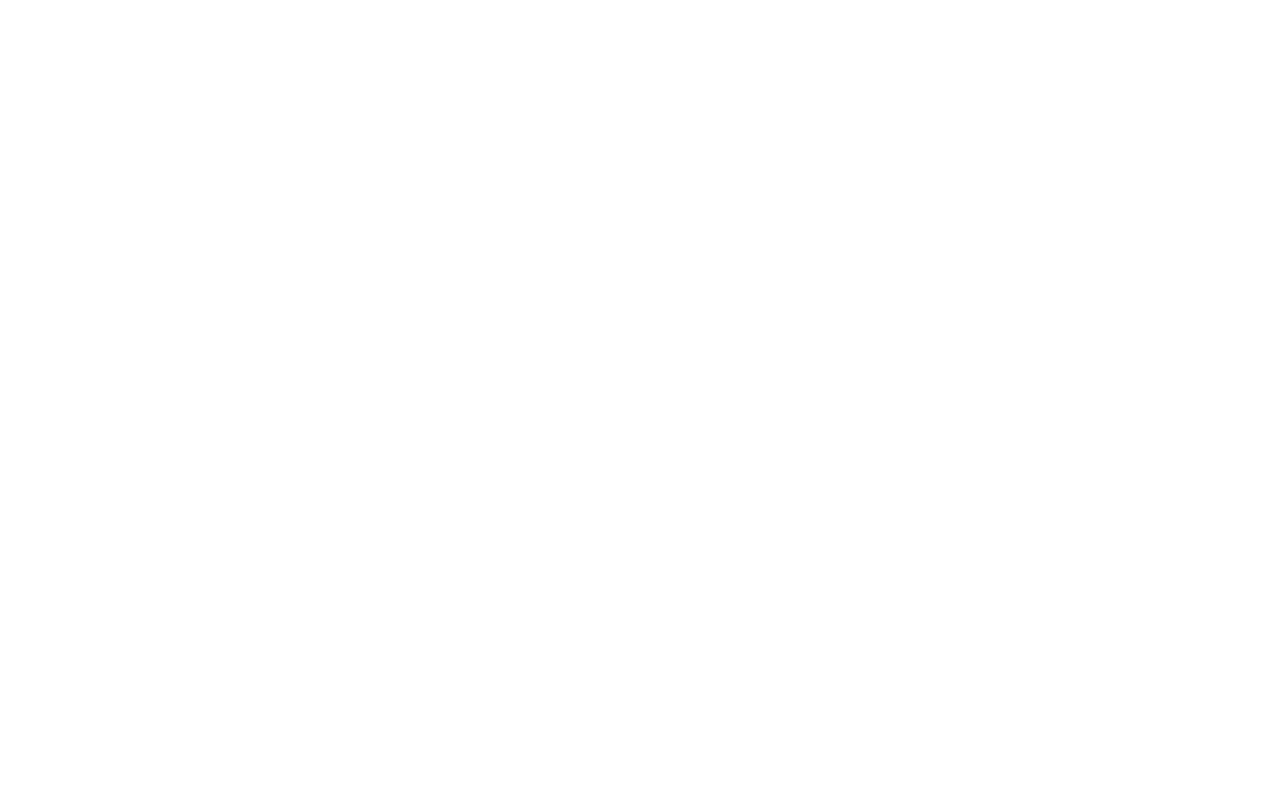
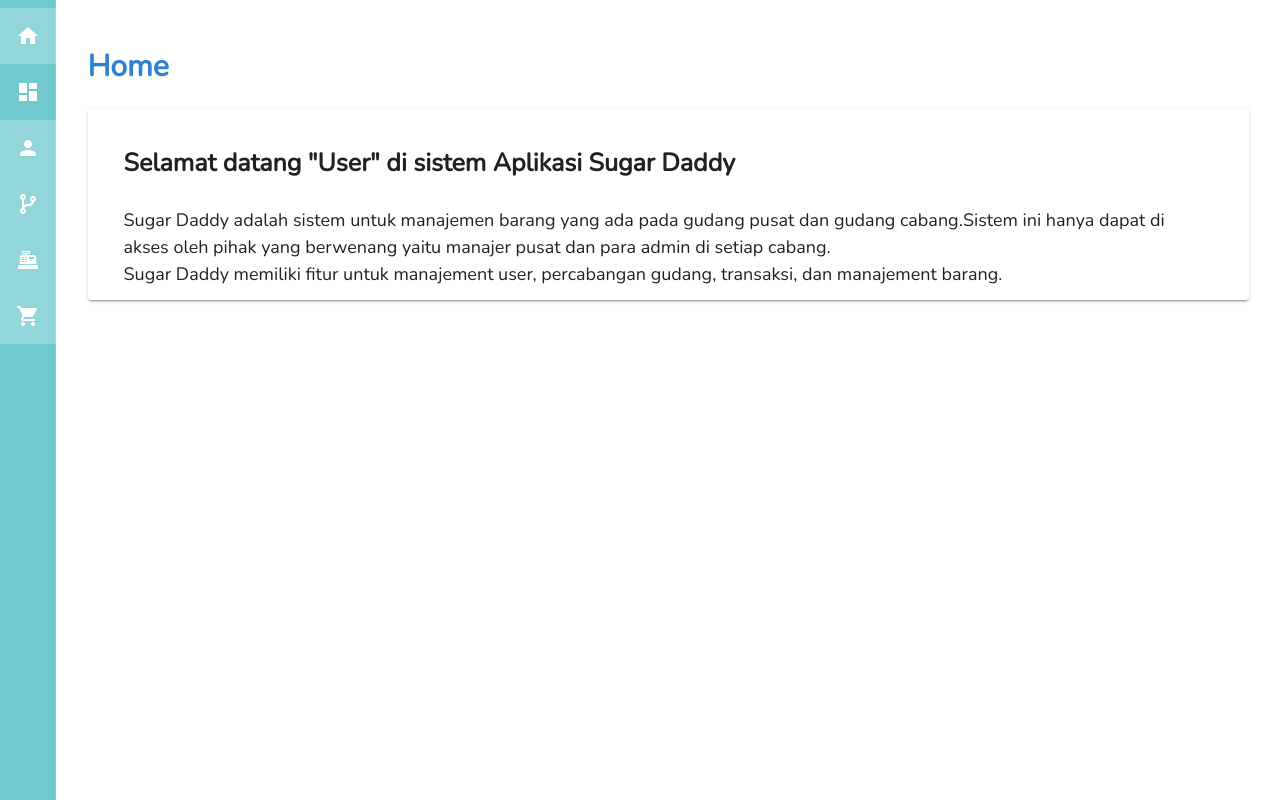
Before and after one commit to SugarDaddyz/frontend_PAT, a Vue app: page /home in a window 1280 px wide. Built offline with nearby package versions, Linux system fonts and the light colour scheme.

Commit message:
Add Dashboard,Home  💃🏼

```diff
--- a/src/App.vue
+++ b/src/App.vue
@@ -1,8 +1,6 @@
 <template>
   <v-app>
-    <v-main>
       <router-view/>
-    </v-main>
   </v-app>
 </template>
 
--- /dev/null
+++ b/src/components/Drawer.vue
@@ -0,0 +1,61 @@
+<template>
+  <div>
+    <!-- <v-app-bar color="#71C9CE" dense app dark>
+      <v-app-bar-nav-icon @click="drawer = !drawer"></v-app-bar-nav-icon>
+    </v-app-bar> -->
+    <v-navigation-drawer v-model="drawer" app dark color="#71C9CE" mini-variant>
+      <v-list>
+        <v-list-item
+          v-for="menu in menus"
+          :key="menu.tooltip"
+          link
+          :to="{ name: menu.to }"
+        >
+          <!-- Menu Navigation -->
+          <v-list-item-icon>
+            <v-tooltip right>
+              <template v-slot:activator="{ on, attrs }">
+                <v-icon v-bind="attrs" v-on="on">{{ menu.icon }}</v-icon>
+              </template>
+              <span>{{ menu.tooltip }}</span>
+            </v-tooltip>
+          </v-list-item-icon>
+          <v-list-item-content>
+            <v-list-item-title>{{ menu.title }}</v-list-item-title>
+          </v-list-item-content>
+        </v-list-item>
+      </v-list>
+    </v-navigation-drawer>
+  </div>
+</template>
+
+<script>
+export default {
+  data: () => ({
+    menus: [
+      { icon: "mdi-home", title: "Home", tooltip: "Home", to: "Home" },
+      {
+        icon: "mdi-view-dashboard",
+        title: "Dashboard",
+        tooltip: "Dashboard",
+        to: "Dashboard",
+      },
+      {
+        icon: "mdi-account",
+        title: "User Management",
+        tooltip: "User Management",
+      },
+      { icon: "mdi-source-branch", title: "Cabang", tooltip: "Cabang" },
+      {
+        icon: "mdi-cash-register",
+        title: "Transaksi",
+        tooltip: "Transaksi",
+        to: "",
+      },
+      { icon: "mdi-cart", title: "Product", tooltip: "Product" },
+    ],
+    // mini: true,
+   drawer: true,
+  }),
+};
+</script>
--- a/src/router/index.js
+++ b/src/router/index.js
@@ -1,28 +1,52 @@
 import Vue from 'vue'
 import VueRouter from 'vue-router'
 import Home from '../views/Home.vue'
+import Login from '../views/Validasi/Login.vue'
+import Layout from '../views/Layout.vue'
 
 Vue.use(VueRouter)
 
-const routes = [
-  {
-    path: '/test',
-    name: 'Home',
-    component: Home
-  },
-  {
+const routes = [{
     path: '/about',
     name: 'About',
     // route level code-splitting
     // this generates a separate chunk (about.[hash].js) for this route
     // which is lazy-loaded when the route is visited.
-    component: () => import(/* webpackChunkName: "about" */ '../views/About.vue')
+    component: () => import( /* webpackChunkName: "about" */ '../views/About.vue')
   },
-    {
+
+  {
     path: '/login',
     name: 'Login',
-    component: () => import('../views/Validasi/Login.vue')
-  }
+    component: Login,
+    meta: {
+      title: 'Login',
+    },
+  },
+
+  {
+    path: '/',
+    name: 'Layout',
+    component: Layout,
+    children: [{
+        path: 'dashboard',
+        name: 'Dashboard',
+        component: () => import('../views/Apps/Dashboard.vue'),
+        meta: {
+          title: 'Dashboard',
+        },
+      },
+      {
+        path: 'home',
+        name: 'Home',
+        component: Home,
+        meta: {
+          title: 'Home',
+        },
+      },
+    ]
+  },
+
 ]
 
 const router = new VueRouter({
@@ -31,4 +55,9 @@
   routes
 })
 
+router.beforeEach((to, from, next) => {
+  document.title = `${to.meta.title}`;
+  next();
+});
+
 export default router
--- /dev/null
+++ b/src/views/Apps/Dashboard.vue
@@ -0,0 +1,86 @@
+<template>
+  <v-container>
+    <div class="my-8 title-text">Dashboard</div>
+    <v-row>
+      <!-- Users -->
+      <v-col cols="12" sm="6" md="3" v-for="info in infos" :key="info.title">
+        <v-card class="ma-2">
+          <v-row class="px-9 text-center">
+            <v-col cols="12">
+              <div
+                class="text-center pt-6 card-text"
+                :style="{ color: info.color }"
+              >
+                {{ info.title }}
+              </div>
+            </v-col>
+            <v-col cols="12">
+              <div class="content-text">
+                <v-icon x-large :color="info.color">{{ info.icon }}</v-icon>
+              </div>
+            </v-col>
+            <v-col cols="12">
+              <div class="content-text pb-6" :style="{ color: info.color }">
+                {{ info.number }}
+              </div>
+            </v-col>
+          </v-row>
+        </v-card>
+      </v-col>
+    </v-row>
+  </v-container>
+</template>
+
+<script>
+export default {
+  data: () => ({
+    infos: [
+      {
+        title: "Users",
+        icon: "mdi-account",
+        number: "20",
+        color: "#3182ce",
+      },
+      {
+        title: "Cabang",
+        icon: "mdi-source-branch",
+        number: "8",
+        color: "#C76049",
+      },
+      {
+        title: "Transaksi",
+        icon: "mdi-cash-register",
+        number: "213",
+        color: "#49C77B",
+      },
+      {
+        title: "Product",
+        icon: "mdi-cart",
+        number: "1000",
+        color: "#8049C7",
+      },
+    ],
+  }),
+};
+</script>
+
+<style scoped>
+.title-text {
+  color: #3182ce;
+  font-weight: bold;
+  font-size: 30px;
+  font-family: "Nunito", sans-serif;
+}
+
+.card-text {
+  font-weight: bold;
+  font-size: 20px;
+  font-family: "Nunito", sans-serif;
+}
+
+.content-text {
+  font-weight: bold;
+  font-size: 30px;
+  font-family: "Nunito", sans-serif;
+}
+</style>
--- a/src/views/Home.vue
+++ b/src/views/Home.vue
@@ -1,15 +1,53 @@
 <template>
-  <hello-world />
+  <v-container>
+    <div class="my-8 title-text">Home</div>
+    <v-row>
+      <!-- Users -->
+      <v-col cols="12">
+        <v-card>
+          <v-row class="px-9">
+            <v-col cols="12">
+              <div class="pt-6 card-text">
+                Selamat datang "User" di sistem Aplikasi Sugar Daddy
+              </div>
+            </v-col>
+            <v-col cols="12">
+              <div class="content-text">
+                Sugar Daddy adalah sistem untuk manajemen barang yang ada pada
+                gudang pusat dan gudang cabang.Sistem ini hanya dapat di akses
+                oleh pihak yang berwenang yaitu manajer pusat dan para admin di
+                setiap cabang.
+              </div>
+
+              <div class="content-text">
+                Sugar Daddy memiliki fitur untuk manajement user, percabangan
+                gudang, transaksi, dan manajement barang.
+              </div>
+            </v-col>
+          </v-row>
+        </v-card>
+      </v-col>
+    </v-row>
+  </v-container>
 </template>
 
-<script>
-  import HelloWorld from '../components/HelloWorld'
+<style scoped>
+.title-text {
+  color: #3182ce;
+  font-weight: bold;
+  font-size: 30px;
+  font-family: "Nunito", sans-serif;
+}
 
-  export default {
-    name: 'Home',
+.card-text {
+  font-weight: bold;
+  font-size: 25px;
+  font-family: "Nunito", sans-serif;
+}
 
-    components: {
-      HelloWorld,
-    },
-  }
-</script>
+.content-text {
+  font-weight: medium;
+  font-size: 18px;
+  font-family: "Nunito", sans-serif;
+}
+</style>
--- /dev/null
+++ b/src/views/Layout.vue
@@ -0,0 +1,22 @@
+<template>
+  <div>
+    <div id="nav">
+      <Drawer/>
+      <!-- <router-link :to="{ name: 'Landing' }">Home</router-link> |
+      <router-link :to="{ name: 'Admin' }">Dashboard</router-link> |
+      <router-link :to="{ name: 'News' }">News</router-link> -->
+    </div>
+    <v-content>
+      <router-view />
+    </v-content>
+  </div>
+</template>
+
+<script>
+import Drawer from "../components/Drawer.vue"
+export default {
+  components: {
+    Drawer,
+  },
+};
+</script>
--- a/src/views/Validasi/Login.vue
+++ b/src/views/Validasi/Login.vue
@@ -127,6 +127,7 @@
     },
     login() {
       this.loading = true;
+      this.$router.push({ name: "Home" });
     },
   },
 };
--- a/src/views/Validasi/Register.vue
+++ /dev/null
@@ -1,5 +0,0 @@
-<template>
-  <div class="register">
-    <h1>This is an Register page</h1>
-  </div>
-</template>
```
